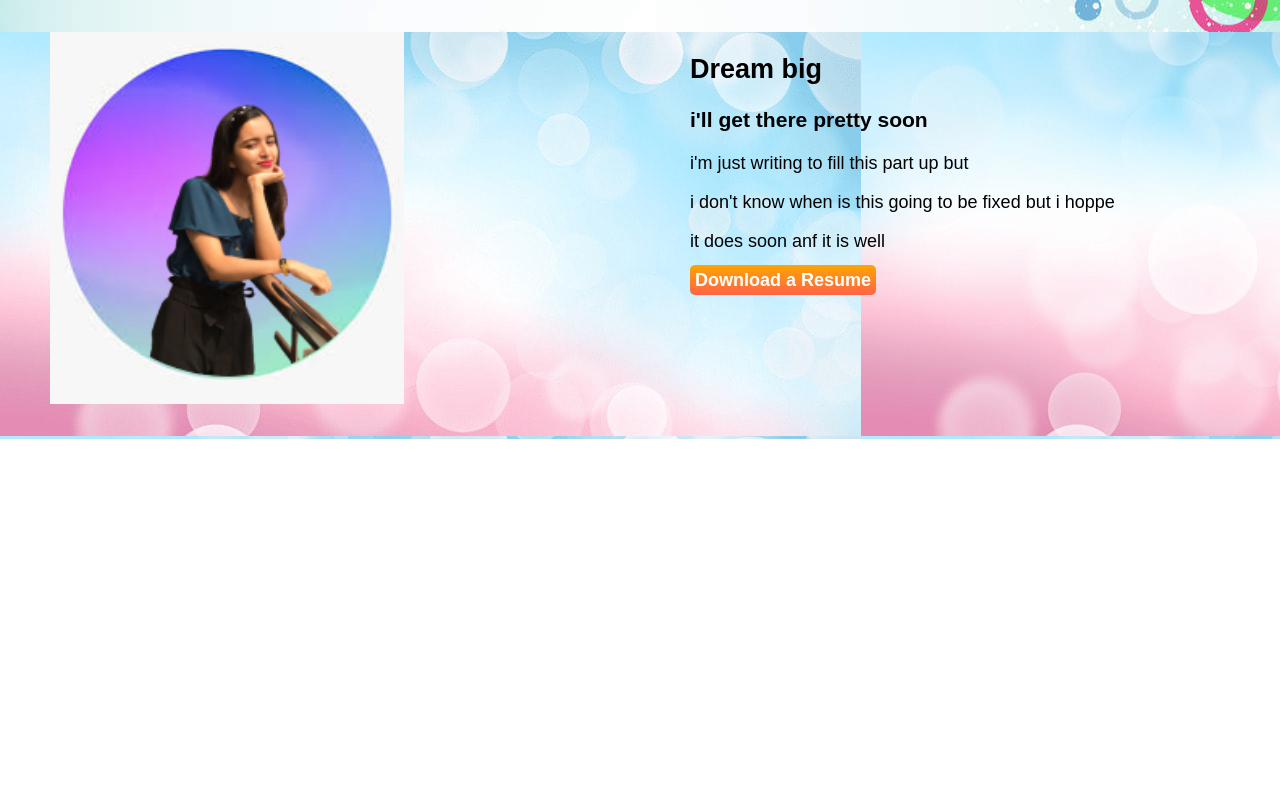
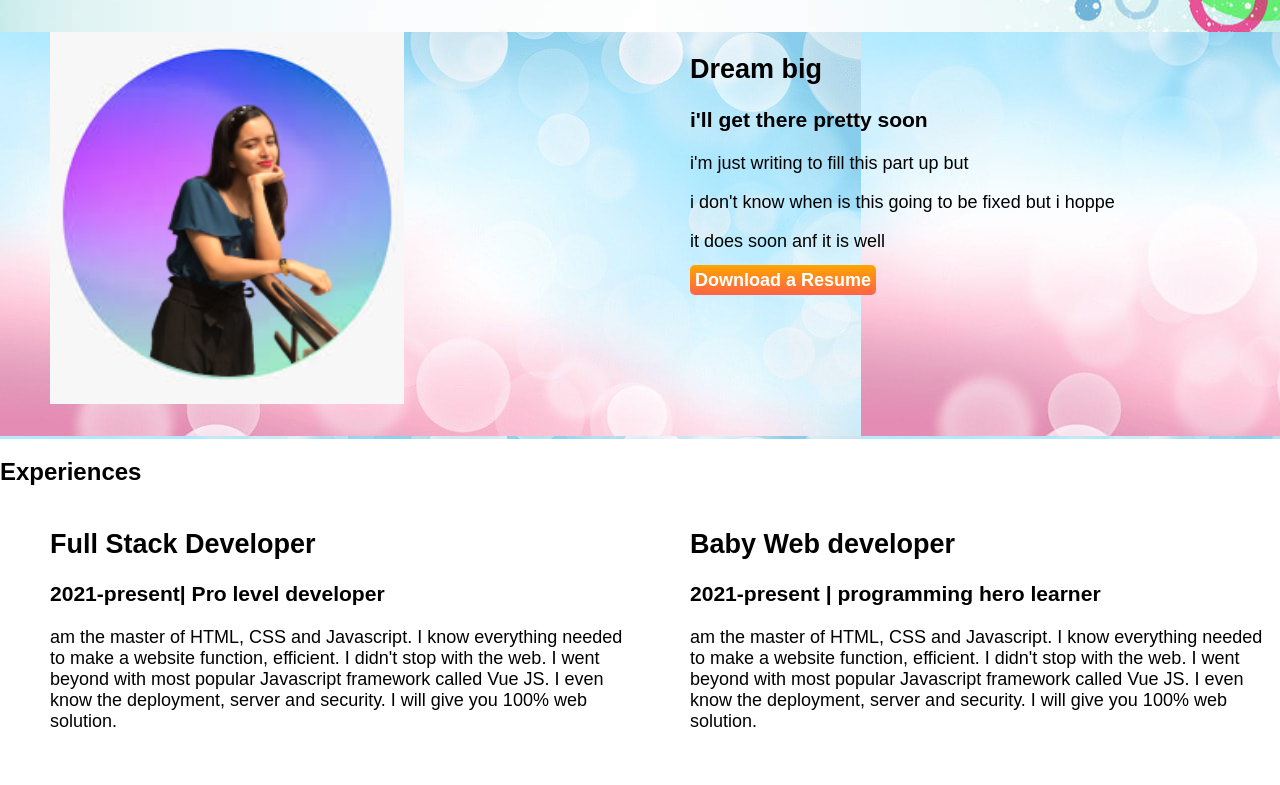
Before and after one commit to suha20/deverloper-2portfolio, a plain HTML site: page index.html in a window 1280 px wide. Shown: the part 375-1160 px from the top of the page. Before the commit the page ends 814 px from the top, so only its background shows below. Drawn offline with Linux system fonts and the light colour scheme.

Commit message:
box-added

```diff
--- a/index.html
+++ b/index.html
@@ -9,7 +9,7 @@
 </head>
 
 <body>
-    <section class="top-banner">
+    <section class="top-banner flexible-container">
         <div class="space-one">
             <h1>Welcome to</h1>
             <h1><span>peter parker</span> world</h1>
@@ -25,7 +25,7 @@
             <img src="images.png" alt="">
         </div>
     </section>
-    <section class="dream-big">
+    <section class="dream-big flexible-container">
         <div class="space-one">
             <img src="images.png" alt="">
         </div>
@@ -39,6 +39,28 @@
                 Resume</a>
         </div>
     </section>
+    <section class=" box-space ">
+        <h1>Experiences</h1>
+        <div class="flexible-container">
+            <div class="space-one">
+                <h1>Full Stack Developer</h1>
+                <h3>2021-present| Pro level developer</h3>
+                <p> am the master of HTML, CSS and Javascript. I know everything needed to make a website function,
+                    efficient. I didn't stop with the web. I went beyond with most popular Javascript framework called
+                    Vue
+                    JS. I even know the deployment, server and security. I will give you 100% web solution.</p>
+            </div>
+            <div class="space-one">
+                <h1>Baby Web developer</h1>
+                <h3>2021-present | programming hero learner</h3>
+                <p> am the master of HTML, CSS and Javascript. I know everything needed to make a website function,
+                    efficient. I didn't stop with the web. I went beyond with most popular Javascript framework called
+                    Vue
+                    JS. I even know the deployment, server and security. I will give you 100% web solution.</p>
+            </div>
+        </div>
+
+    </section>
 </body>
 
 </html>
--- a/style.css
+++ b/style.css
@@ -1,4 +1,4 @@
-section {
+.flexible-container {
     display: flex;
     font-size: 18px;
     height: 4opx;
```
Also changed, not shown: shade.jpg (deleted), stat.jpg (deleted).
